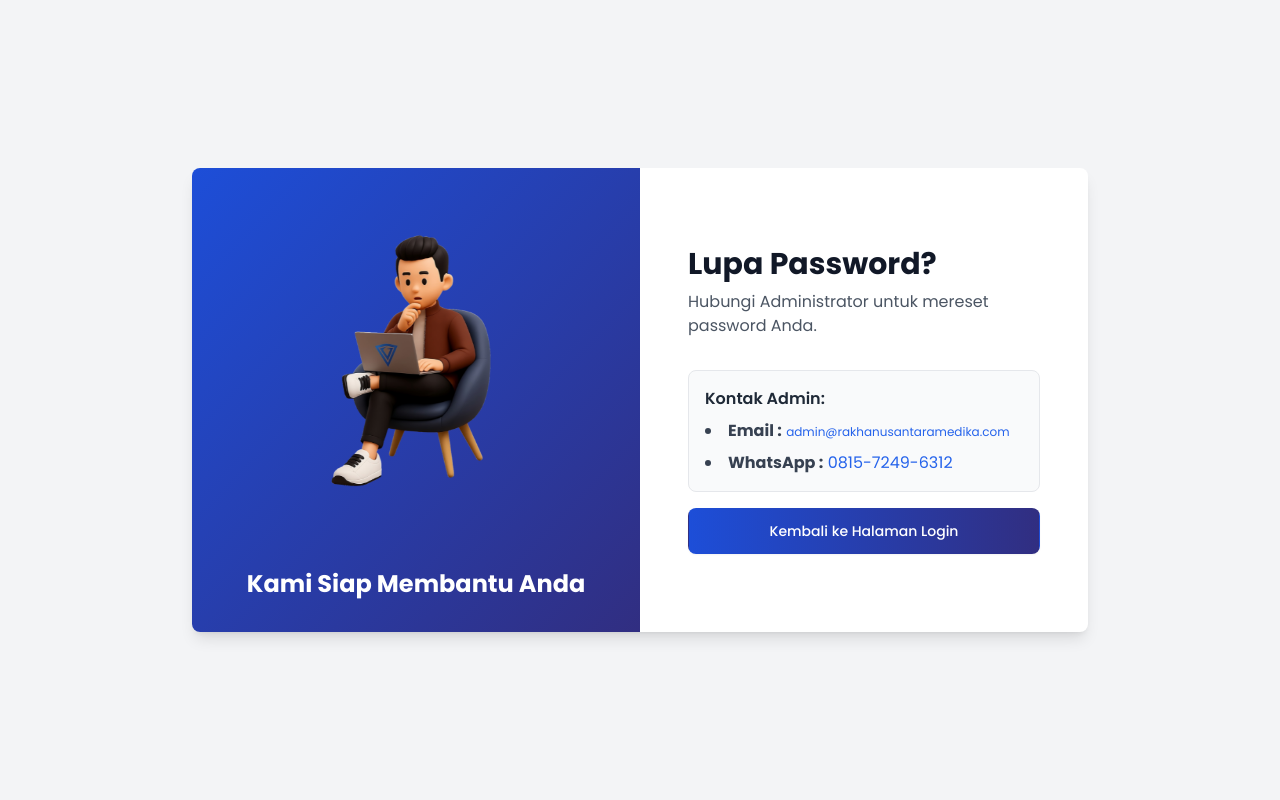
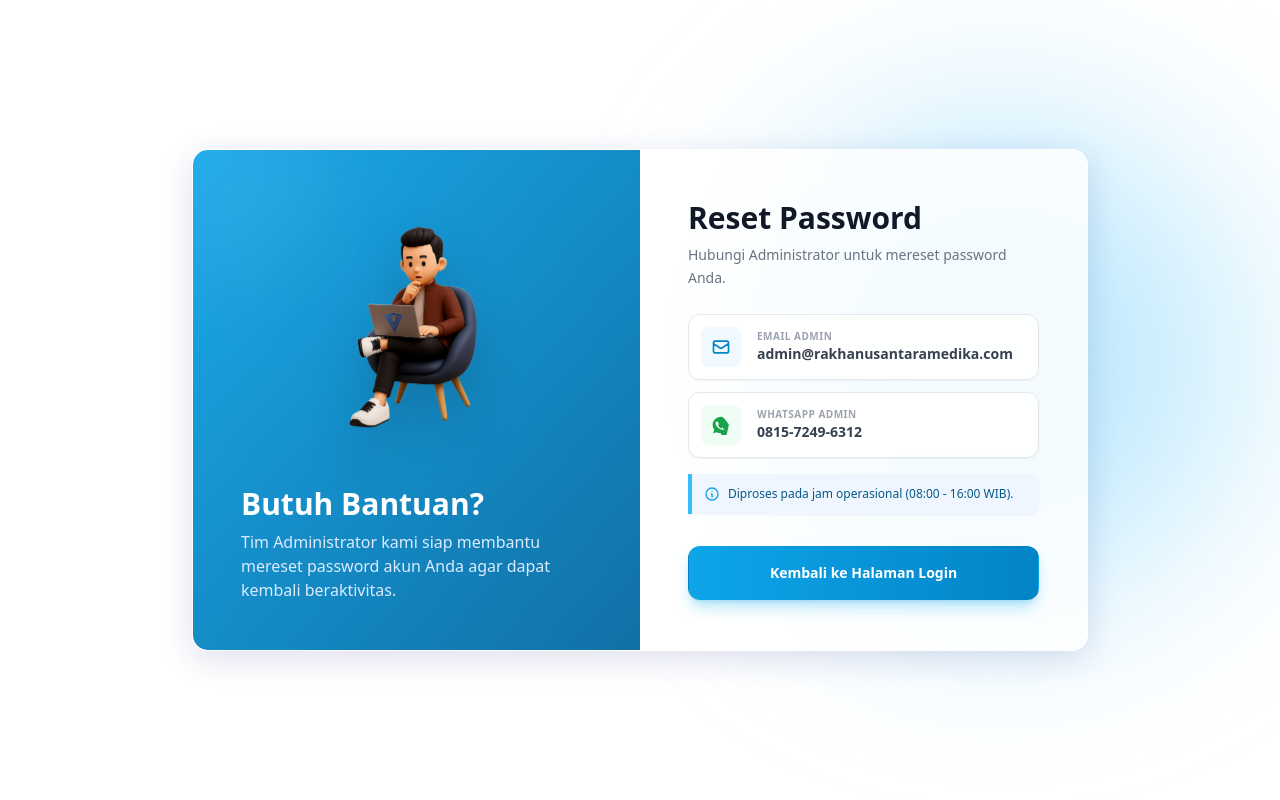
Before and after one commit to fadilptras/work-rakha, a Laravel app: page /forgot-password in a window 1280 px wide. Run offline with Laravel 12, Linux system fonts and the light colour scheme; some libraries are stand-ins or nearby versions.

Commit message:
updt views login

```diff
--- a/resources/views/auth/forgot-password.blade.php
+++ b/resources/views/auth/forgot-password.blade.php
@@ -14,64 +14,127 @@
   <script src="https://cdn.tailwindcss.com"></script>
   <link href="https://fonts.googleapis.com/css2?family=Poppins:wght@400;500;600;700&display=swap" rel="stylesheet">
   <style>
+  <style>
     body {
       font-family: 'Poppins', sans-serif;
-      /* Background gambar dihapus dari sini */
+      background: linear-gradient(180deg, #f0f9ff 0%, #e0f2fe 40%, #bae6fd 100%); /* Light sky theme */
+      background-attachment: fixed;
     }
-    .animated-image {
-      animation: float 6s ease-in-out infinite;
+
+    .bg-rings {
+      background-image: repeating-radial-gradient(
+        circle at center,
+        transparent,
+        transparent 150px,
+        rgba(255, 255, 255, 0.6) 151px,
+        transparent 152px
+      );
     }
-    @keyframes float {
-      0%, 100% { transform: translateY(0); }
-      50% { transform: translateY(-20px); }
+    .animated-float { animation: floating 6s ease-in-out infinite; }
+    @keyframes floating {
+      0% { transform: translateY(0px); }
+      50% { transform: translateY(-10px); }
+      100% { transform: translateY(0px); }
+    }
+
+    .bg-pattern {
+      background-image: radial-gradient(#4f46e5 0.5px, transparent 0.5px), radial-gradient(#4f46e5 0.5px, #f3f4f6 0.5px);
+      background-size: 20px 20px;
+      background-position: 0 0, 10px 10px;
     }
   </style>
 </head>
-{{-- --- PERUBAHAN BACKGROUND KEMBALI KE ABU-ABU --- --}}
-<body class="bg-gray-100 min-h-screen flex items-center justify-center p-4">
 
- <div class="flex w-full max-w-4xl rounded-lg shadow-lg bg-white overflow-hidden">
-    {{-- --- PERUBAHAN WARNA GRADIEN PANEL --- --}}
-    <div class="hidden lg:flex w-1/2 bg-gradient-to-br from-blue-700 to-indigo-900 items-center justify-center p-8">
-        <div class="text-center">
-            <img
-            src="{{ asset('asset/images/ilustrasi1.png') }}"
-            alt="Ilustrasi login"
-            class="w-full max-w-xs mx-auto animated-image"
-          />
-          <h2 class="text-2xl font-bold text-white mt-12">Kami Siap Membantu Anda</h2>
+<body class="text-gray-800 relative min-h-screen">
+
+  <!-- Sky theme background accents -->
+  <div class="absolute inset-0 bg-rings z-0"></div>
+  <div class="absolute top-1/4 left-10 w-[30rem] h-[30rem] bg-white rounded-full filter blur-[100px] opacity-70 z-0"></div>
+  <div class="absolute bottom-1/4 right-10 w-[30rem] h-[30rem] bg-sky-300 rounded-full filter blur-[100px] opacity-50 z-0"></div>
+
+  <div class="min-h-screen flex flex-col lg:items-center lg:justify-center relative z-10 w-full">
+
+    <div class="lg:hidden absolute top-0 left-0 w-full h-[40vh] bg-gradient-to-b from-sky-500 to-sky-700 rounded-b-[3rem] z-0 overflow-hidden">
+        <div class="absolute top-0 right-0 w-48 h-48 bg-white opacity-5 rounded-full -mr-10 -mt-10 blur-2xl"></div>
+        <div class="absolute bottom-10 left-0 w-32 h-32 bg-blue-400 opacity-10 rounded-full -ml-5 blur-xl"></div>
+
+        <div class="flex flex-col items-center justify-center h-full pb-12 px-6 text-center">
+            <h2 class="text-white text-2xl font-bold tracking-wide mb-1">Lupa Password?</h2>
+            <p class="text-blue-200 text-sm font-light">Sistem Workflow Rakha</p>
         </div>
     </div>
 
-    <div class="w-full lg:w-1/2 flex items-center justify-center p-6 sm:p-8 md:p-12">
-      <div class="w-full max-w-md">
-        <div class="text-center lg:text-left mb-8">
-          <h1 class="text-3xl font-extrabold text-gray-900">Lupa Password?</h1>
-          <p class="mt-2 text-gray-600">Hubungi Administrator untuk mereset password Anda.</p>
+    <div class="flex flex-col lg:flex-row w-full max-w-4xl lg:rounded-2xl lg:shadow-2xl bg-white/80 backdrop-blur-xl border border-white/40 lg:overflow-hidden z-10
+                mt-[30vh] lg:mt-0 px-4 pb-8 lg:p-0 rounded-t-3xl shadow-[0_-10px_40px_-15px_rgba(0,0,0,0.3)] lg:shadow-[0_8px_32px_0_rgba(31,38,135,0.15)]">
+
+    {{-- --- PERUBAHAN WARNA GRADIEN PANEL --- --}}
+    <div class="hidden lg:flex w-1/2 bg-gradient-to-br from-sky-500 to-sky-700 items-center justify-center p-12 relative overflow-hidden">
+        <div class="absolute inset-0 bg-pattern opacity-5"></div>
+        <div class="absolute top-0 left-0 w-40 h-40 bg-white opacity-10 rounded-full -translate-x-10 -translate-y-10 blur-3xl"></div>
+        <div class="w-full max-w-sm relative z-10">
+          <img
+            src="{{ asset('asset/images/ilustrasi1.png') }}"
+            alt="Ilustrasi bantuan"
+            class="w-64 mx-auto mb-8 animated-float drop-shadow-2xl"
+          />
+          <h2 class="text-3xl font-bold text-white mb-2 text-left">Butuh Bantuan?</h2>
+          <p class="text-blue-100 text-base font-light text-left">Tim Administrator kami siap membantu mereset password akun Anda agar dapat kembali beraktivitas.</p>
+        </div>
+    </div>
+
+    <div class="w-full lg:w-1/2 bg-transparent flex flex-col justify-center p-6 lg:p-12">
+      <div class="w-full max-w-md mx-auto">
+
+        <div class="text-center lg:text-left mb-6 mt-0">
+          <h1 class="text-3xl font-extrabold text-gray-900">Reset Password</h1>
+          <p class="mt-2 text-sm text-gray-500 leading-relaxed">Hubungi Administrator untuk mereset password Anda.</p>
         </div>
 
-        <div class="text-left bg-gray-50 p-4 rounded-lg border">
-            <p class="font-semibold text-gray-800">Kontak Admin:</p>
-            <ul class="list-disc list-inside mt-2 space-y-2 text-gray-700">
-                <li>
-                    <strong>Email :</strong>
-                    <a href="mailto:admin@rakhanusantaramedika.com" class="text-xs text-blue-600 hover:underline">admin@rakhanusantaramedika.com</a>
-                </li>
-                <li>
-                    <strong>WhatsApp :</strong>
-                    <a href="https://wa.me/6281572496312" target="_blank" class="text-blue-600 hover:underline">0815-7249-6312</a>
-                </li>
-            </ul>
+        <div class="space-y-3 mb-4">
+            <!-- Email Block -->
+            <a href="mailto:admin@rakhanusantaramedika.com" class="group flex items-center p-3 bg-white/60 backdrop-blur-sm border border-gray-200 rounded-xl hover:bg-white transition-all shadow-sm hover:shadow-md">
+                <div class="flex-shrink-0 flex items-center justify-center w-10 h-10 rounded-lg bg-sky-50 text-sky-600 group-hover:scale-110 transition-transform">
+                    <svg class="w-5 h-5" fill="none" stroke="currentColor" viewBox="0 0 24 24"><path stroke-linecap="round" stroke-linejoin="round" stroke-width="2" d="M3 8l7.89 5.26a2 2 0 002.22 0L21 8M5 19h14a2 2 0 002-2V7a2 2 0 00-2-2H5a2 2 0 00-2 2v10a2 2 0 002 2z"></path></svg>
+                    </div>
+                <div class="ml-4 overflow-hidden">
+                    <p class="text-[10px] font-bold text-gray-400 uppercase tracking-wider">Email Admin</p>
+                    <p class="text-sm font-semibold text-gray-700 group-hover:text-sky-600 truncate">admin@rakhanusantaramedika.com</p>
+                    </div>
+                </a>
+
+            <!-- WA Block -->
+            <a href="https://wa.me/6281572496312" target="_blank" class="group flex items-center p-3 bg-white/60 backdrop-blur-sm border border-gray-200 rounded-xl hover:bg-white transition-all shadow-sm hover:shadow-md">
+                <div class="flex-shrink-0 flex items-center justify-center w-10 h-10 rounded-lg bg-green-50 text-green-600 group-hover:scale-110 transition-transform">
+                    <svg class="w-5 h-5" fill="currentColor" viewBox="0 0 24 24"><path fill-rule="evenodd" d="M12 2C6.48 2 2 6.48 2 12c0 2.17.69 4.18 1.87 5.83l-1.4 4.12 4.25-1.12C8.24 21.6 10.05 22 12 22c5.52 22 10-17.52 10-12S17.52 2 12 2zm4.5 14.5c-.25.75-1.4 1.35-2 1.45-.6.1-1.3-.15-3.5-1.05-2.65-1.1-4.35-3.8-4.5-4-.15-.2-1.05-1.4-1.05-2.65s.65-1.85.9-2.1c.25-.25.55-.3.75-.3s.4 0 .6.05c.2.05.45-.1.7.5.25.6.85 2.1.95 2.3.1.2.15.4-.05.7-.15.25-.35.45-.5.6-.15.15-.3.35-.15.65.15.3.7 1.2 1.5 1.9.95.8 1.8 1.1 2.1 1.25.3.15.5.15.7-.05.2-.2.85-1 .1-1.25.25-.3.55-.25.8.35.3.6.8 1.5.85 1.7.05.2-.05.45-.3.75z" clip-rule="evenodd"></path></svg>
+                    </div>
+                <div class="ml-4">
+                    <p class="text-[10px] font-bold text-gray-400 uppercase tracking-wider">WhatsApp Admin</p>
+                    <p class="text-sm font-semibold text-gray-700 group-hover:text-green-600">0815-7249-6312</p>
+                    </div>
+                </a>
         </div>
 
-        <div class="pt-4">
+        <div class="bg-blue-50 border-l-4 border-sky-400 p-3 mb-8 rounded-r-lg text-xs text-sky-800 shadow-sm">
+            <p class="flex items-center">
+                <svg class="w-4 h-4 mr-2 flex-shrink-0 text-sky-500" fill="none" stroke="currentColor" viewBox="0 0 24 24"><path stroke-linecap="round" stroke-linejoin="round" stroke-width="2" d="M13 16h-1v-4h-1m1-4h.01M21 12a9 9 0 11-18 0 9 9 0 0118 0z"></path></svg>
+                <span>Diproses pada jam operasional (08:00 - 16:00 WIB).</span>
+            </p>
+        </div>
+
+        <div class="mt-4">
             {{-- --- PERUBAHAN WARNA TOMBOL --- --}}
-            <a href="{{ route('login') }}" class="w-full flex justify-center py-3 px-4 border border-transparent rounded-lg shadow-sm text-sm font-medium text-white bg-gradient-to-r from-blue-700 to-indigo-900 hover:from-blue-800 hover:to-indigo-950 transition">
+            <a href="{{ route('login') }}" class="w-full flex justify-center py-4 px-4 border border-transparent rounded-xl shadow-lg shadow-sky-500/30 text-sm font-bold text-white bg-gradient-to-r from-sky-500 to-sky-600 hover:from-sky-600 hover:to-sky-700 focus:outline-none focus:ring-4 focus:ring-sky-300 transition-all duration-300 transform hover:-translate-y-1 active:scale-95">
                 Kembali ke Halaman Login
             </a>
         </div>
       </div>
     </div>
   </div>
+
+  <div class="mt-8 text-center lg:hidden z-10">
+      <p class="text-[10px] text-gray-400 font-medium">© {{ date('Y') }} Workflow Rakha. All rights reserved.</p>
+  </div>
+
+  </div>
 </body>
 </html>
```
Also changed, not shown: resources/views/auth/login.blade.php (+32 -12 lines).
